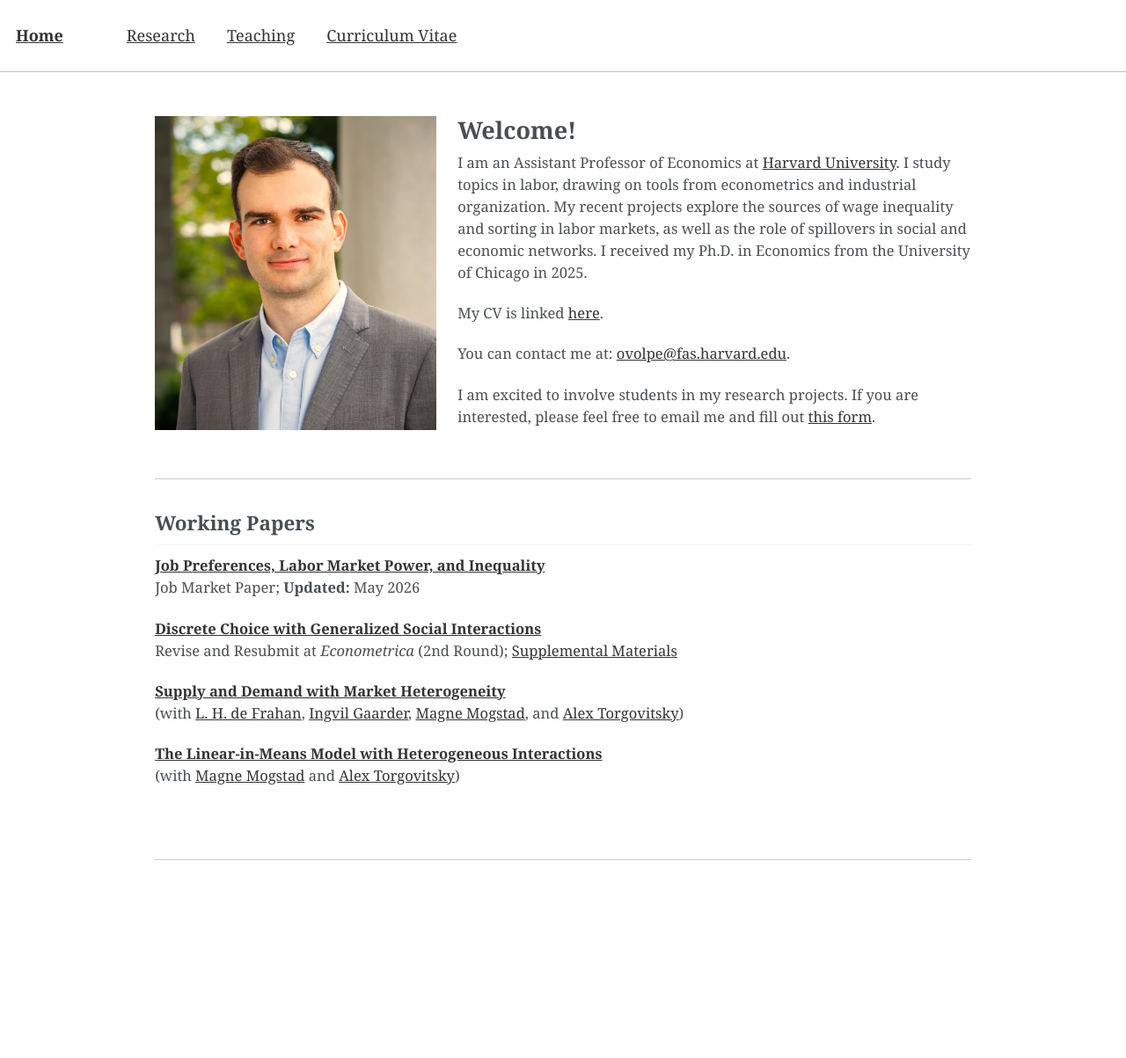
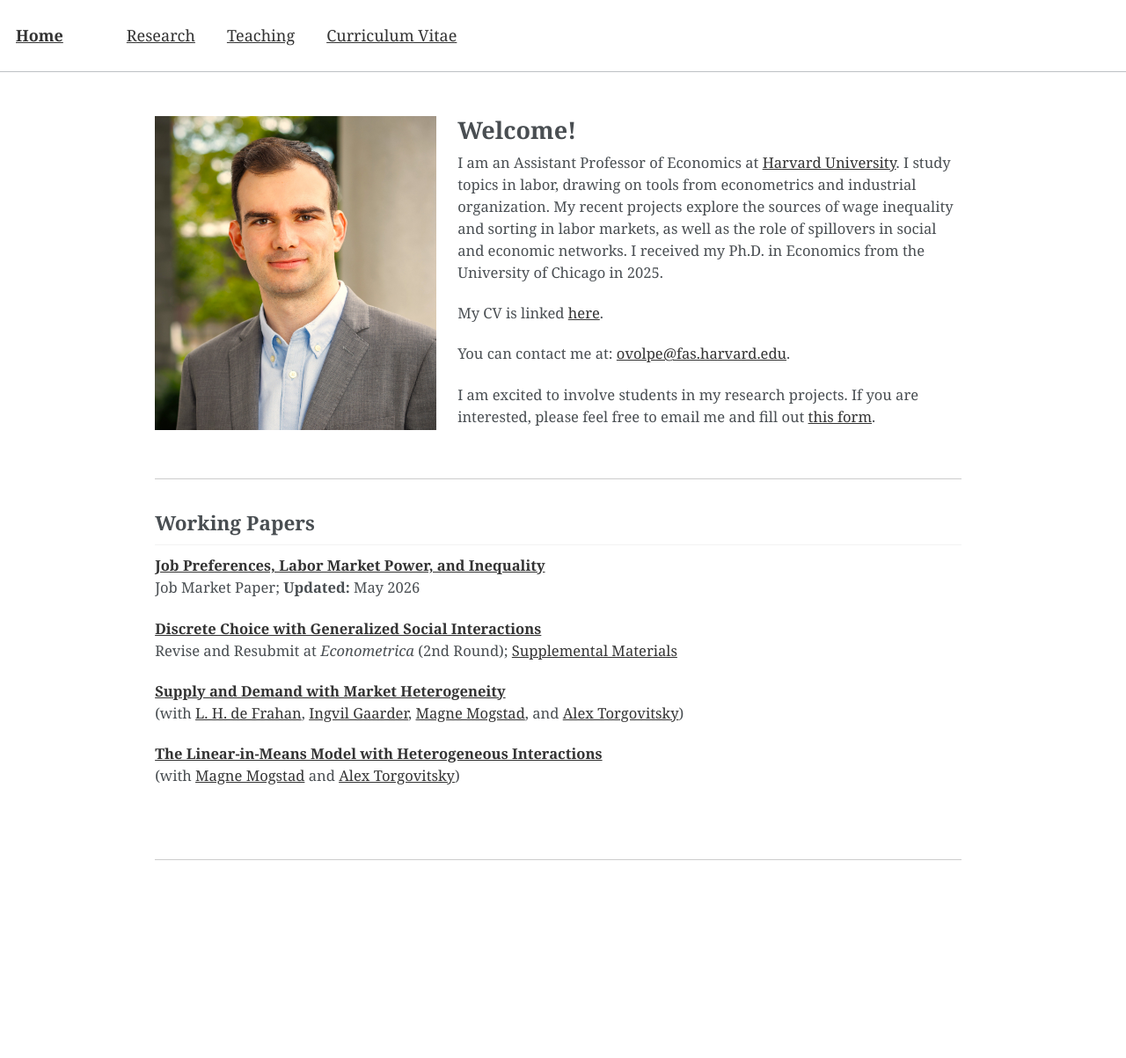
Before and after one commit to ovolpe/ovolpe.github.io, a Jekyll site: the page built from _pages/about.md, in a window 1280 px wide. Shown: the whole page at 88% size. Built offline with Jekyll 4.4.1, drawn with Linux system fonts in a browser that asks for light colours.

Commit message:
Adjust suffix span in large breakpoint

```diff
--- a/_sass/_page.scss
+++ b/_sass/_page.scss
@@ -20,7 +20,7 @@
   @include breakpoint($large) {
     @include span(11 of 12 last);
     @include prefix(0.5 of 12);
-    @include suffix(1.5 of 12);
+    @include suffix(1.6 of 12);
   }
 
   .page__inner-wrap {
```
